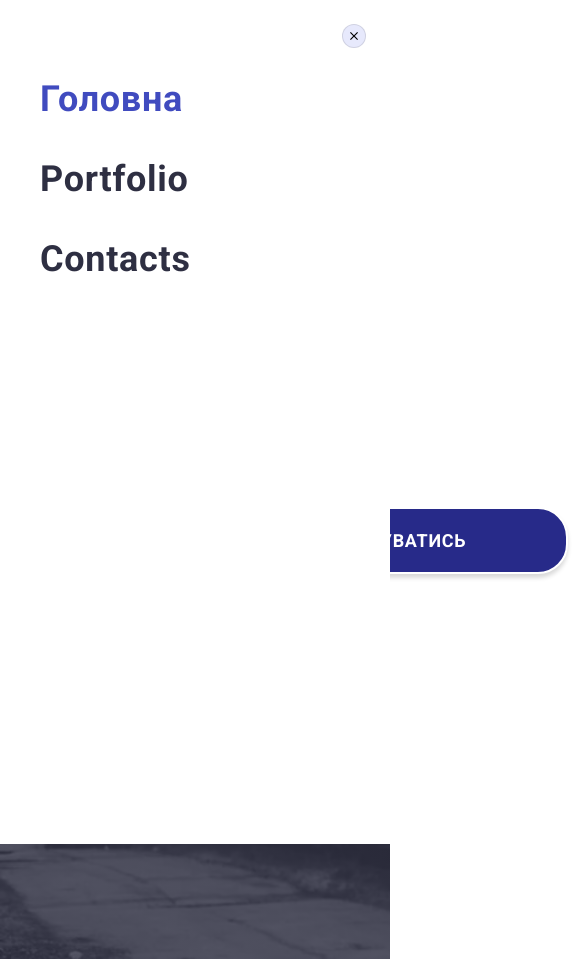
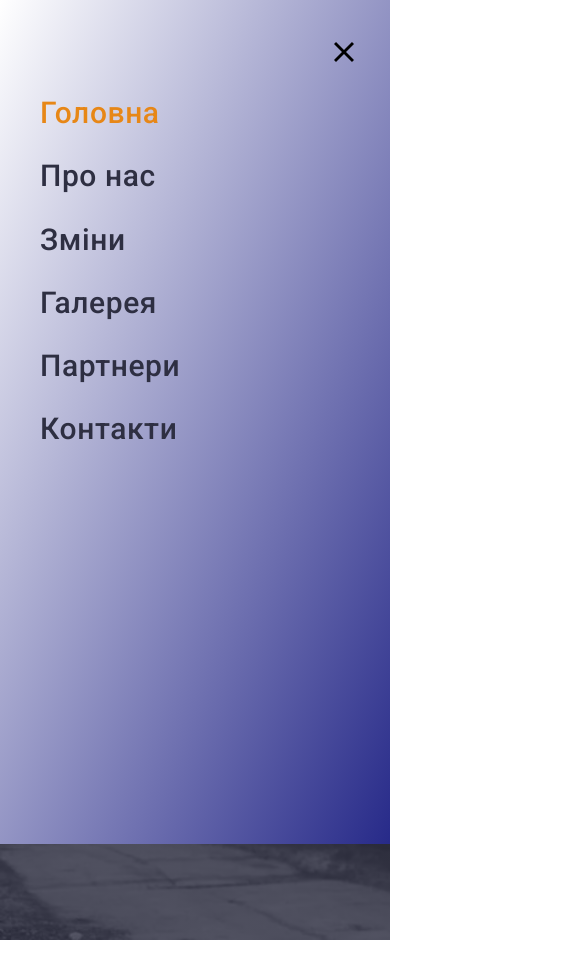
Before and after one commit to anfdrva/IronSquad, a plain HTML site: page index.html in a window 390 px wide. Both pictures are taken after a click on the button 359 px from the left and 57 px from the top of the page. Shown: the top 959 px of the page, 585 px wide, since content can reach past the window. Drawn offline with nearby package versions, Linux system fonts and the light colour scheme.

Commit message:
burger-menu

```diff
--- a/aboutUs.html
+++ b/aboutUs.html
@@ -61,6 +61,46 @@
         </select> -->
         <a href="./aboutUs.html">UA</a>
         <a href="./aboutUs.en.html">EN</a>
+        <button class="menu-open-btn" data-menu-open type="button">
+          <svg class="icon-open-btn" width="32" height="22">
+            <use
+              href="./images/symbol-defs.svg#icon-charm_menu-hamburger"
+            ></use>
+          </svg>
+        </button>
+      </div>
+      <div class="mob-menu is-hidden" data-menu>
+        <div>
+          <div class="mob-close">
+            <button class="menu-close-btn" data-menu-close type="button">
+              <svg class="menu-close-icon">
+                <use href="./images/symbol-defs.svg#icon-close-black"></use>
+              </svg>
+            </button>
+          </div>
+          <ul class="mob-menu-list list">
+            <li class="mob-menu-item">
+              <a class="mob-menu-link current link" href="./index.html"
+                >Головна</a
+              >
+            </li>
+            <li class="mob-menu-item">
+              <a class="mob-menu-link link" href="./aboutUs.html">Про нас</a>
+            </li>
+            <li class="mob-menu-item">
+              <a class="mob-menu-link link" href="./squads.html">Зміни</a>
+            </li>
+            <li class="mob-menu-item">
+              <a class="mob-menu-link link" href="./gallery.html">Галерея</a>
+            </li>
+            <li class="mob-menu-item">
+              <a class="mob-menu-link link" href="./partners.html">Партнери</a>
+            </li>
+            <li class="mob-menu-item">
+              <a class="mob-menu-link link" href="./contacts.html">Контакти</a>
+            </li>
+          </ul>
+        </div>
       </div>
     </header>
     <main>
@@ -81,5 +121,6 @@
         </div>
       </section>
     </main>
+    <script src="./js/menu.js"></script>
   </body>
 </html>
--- a/css/styles.css
+++ b/css/styles.css
@@ -87,6 +87,14 @@
     /* padding: 20px; */
 }
 
+.header-logo-img {
+    width: 80px;
+}
+
+/* .header-logo-img{
+    width: 100px;
+} */
+
 /* .header-logo{
     margin-right: 200px;
 } */
@@ -168,6 +176,7 @@
 .header-list-languages{
     display: flex;
     gap: 10px;
+    margin-right: 15px;
 }
 
 .menu-open-btn {
@@ -188,8 +197,11 @@
     z-index: 1;
     width: 100%;
     height: 100%;
-    background-color: var(--white-color);
-    padding: 24px 24px 40px 40px;
+    /* background-color: var(--white-color); */
+    /* background: linear-gradient(#d8d8da, #fff); */
+    background: linear-gradient( to bottom right,#fff, #272a89);
+    /* background-color: #d8d8da; */
+    padding: 40px 30px 40px 40px;
     display: flex;
     flex-direction: column;
     justify-content: space-between;
@@ -208,33 +220,41 @@
 }
 
 .menu-close-btn {
-    width: 100%;
+    /* width: 100%; */
     height: 100%;
-    border-radius: 50%;
-    background-color: var(--cornflower-color);
-    border: 1px solid rgba(0, 0, 0, 0.1);
+    border: none;
+    outline: none;
+    background-color: transparent;
+    /* border-radius: 50%;
+    background-color: #e78717;
+    border: 1px solid rgba(0, 0, 0, 0.1); */
     cursor: pointer;
     display: inline-flex;
     justify-content: center;
     align-items: center;
+    margin-left: -8px;
 
     transition: background-color 250ms cubic-bezier(0.4, 0, 0.2, 1), fill 250ms cubic-bezier(0.4, 0, 0.2, 1);
 }
 
+.menu-close-icon{
+    width: 20px;
+}
+
 .mob-menu-item:not(:last-child) {
-    margin-bottom: 40px;
+    margin-bottom: 30px;
 }
 
 .mob-menu-link {
-    font-weight: 700;
-    font-size: 36px;
+    font-weight: 500;
+    font-size: 30px;
     line-height: 1.11;
     letter-spacing: 0.02em;
     color: var(--first-main-color);
 }
 
 .current.mob-menu-link {
-    color: var(--hover-color);
+    color: #e78717;
 }
 
 .is-hidden {
@@ -244,43 +264,59 @@
 }
 
 
-/* ----------------------------Hero---------------------------------- */
+/* -----------------------------------------------Hero------------------------------------------------ */
 
 .hero {
     background-image: linear-gradient(rgba(46, 47, 66, 0.8), rgba(46, 47, 66, 0.8)), url(../images/bg-6.jpg);
     background-repeat: no-repeat;
     background-size: cover;
-    /* Изменено на cover */
     width: 100%;
     height: 100vh;
-    /* Изменено на 100vh (100% высоты окна) */
     object-fit: cover;
     text-align: center;
-    padding-top: 30px;
-    padding-bottom: 130px;
+    /* comp */
+    /* padding-top: 30px;
+    padding-bottom: 130px; */
+    padding-top: 20px;
+    padding-bottom: 200px;
 }
 
-/* Добавлено новое свойство для контейнера */
+
 .hero-container {
+    height: 100%;
+
+    /* add for comp  */
+    display: flex;
+        flex-direction: column;
+        justify-content: center;
+        align-items: center;
+}
+
+/* .hero-container {
     display: flex;
     justify-content: center;
     align-items: center;
-    /* Центрируем по вертикали */
     height: 100%;
-    /* Заполняем всю высоту секции */
-}
+} */
 
-/* Добавлено новое свойство для изображения */
+/* .hero-logo-img {
+    max-width: 100%;
+    height: auto;
+    width: 420px;
+} */
+
 .hero-logo-img {
     max-width: 100%;
     height: auto;
+    width: 260px;
+    margin: 0 auto;
 }
 
-.hero-content{
+/* .hero-content{
     margin: auto;
-}
+} */
 
-.hero-title {
+/* .hero-title {
     font-size: 56px;
     line-height: 1.07;
     letter-spacing: 0.02em;
@@ -289,9 +325,36 @@
     width: 496px;
     margin-left: auto;
     margin-right: auto;
+} */
+
+.hero-title {
+    font-size: 37px;
+    line-height: 1.07;
+    letter-spacing: 0.02em;
+    color: var(--white-color);
+    margin-bottom: 48px;
+    margin-left: auto;
+    margin-right: auto;
+    margin-top: 20px;
 }
 
 .hero-btn {
+    font-family: 'Roboto', sans-serif;
+    font-weight: 500;
+    font-size: 16px;
+    line-height: 1.5;
+    letter-spacing: 0.04em;
+    color: var(--white-color);
+    background-color: #272a89;
+    cursor: pointer;
+    padding: 18px 70px;
+    box-shadow: 0px 4px 4px rgba(0, 0, 0, 0.15);
+    border-radius: 30px;
+    border: 2px solid white;
+    transition: background-color 300ms cubic-bezier(0.4, 0, 0.2, 1), color 300ms cubic-bezier(0.4, 0, 0.2, 1);
+}
+
+/* .hero-btn {
     font-family: 'Roboto', sans-serif;
     font-weight: 600;
     font-size: 18px;
@@ -303,16 +366,14 @@
     padding: 18px 100px;
     box-shadow: 0px 4px 4px rgba(0, 0, 0, 0.15);
     border-radius: 30px;
-    /* border: 3px solid #FFFFFF; */
     border: 2px solid white;
     transition: background-color 300ms cubic-bezier(0.4, 0, 0.2, 1), color 300ms cubic-bezier(0.4, 0, 0.2, 1);
-    /* transition: color 300ms cubic-bezier(0.4, 0, 0.2, 1); */
 }
 .hero-btn:hover,
 .hero-btn:focus {
     background-color: #e78717;
     color: #111;
-}
+} */
 
 /* -----------------------------------------About Us---------------------------------------------- */
 
@@ -435,23 +496,36 @@
     .container{
         width: 426px;
     }
-};
+}
 
 @media screen and (min-width: 768px){
     .container{
         width: 766px;
     }
-        .menu-open-btn {
-            display: none;
-        }
-        .header-logo{
+    .menu-open-btn {
+        display: none;
+    }
+    .header-logo{
         margin-right: 200px;
     }
 
-        .header-list {
+    .header-list {
         display: flex;
         gap: 30px;
     }
+
+    .hero-container {
+        display: flex;
+        justify-content: center;
+        align-items: center;
+        height: 100%;
+    }
+
+    .hero-logo-img {
+                    max-width: 100%;
+                    height: auto;
+                    width: 420px;
+                }
 
 
 }
@@ -465,16 +539,16 @@
         padding-bottom: 120px;
     }
 
-        .menu-open-btn {
+        /* .menu-open-btn {
             display: none;
-        }
+        } */
 
-        .header-logo {
+        /* .header-logo {
             margin-right: 200px;
-        }
+        } */
 
-        .header-list {
+        /* .header-list {
             display: flex;
             gap: 30px;
-        }
+        } */
 }
--- a/index.html
+++ b/index.html
@@ -25,12 +25,7 @@
       <div class="container header-container">
         <nav class="header-nav">
           <a class="header-logo link" href="./index.html">
-            <img
-              class="header-logo-img"
-              src="./images/logo.png"
-              alt="logo"
-              width="100"
-            />
+            <img class="header-logo-img" src="./images/logo.png" alt="logo" />
           </a>
           <ul class="header-list list">
             <li class="header-item">
@@ -96,16 +91,11 @@
         <div>
           <div class="mob-close">
             <button class="menu-close-btn" data-menu-close type="button">
-              <svg class="menu-close-icon" width="8" height="8">
+              <svg class="menu-close-icon">
                 <use href="./images/symbol-defs.svg#icon-close-black"></use>
               </svg>
             </button>
           </div>
-          <!-- <button class="menu-close-btn" type="button">
-          <svg class="menu-close-icon" width="8" height="8">
-            <use href="./images/icons.svg#icon-close-black"></use>
-          </svg>
-        </button> -->
           <ul class="mob-menu-list list">
             <li class="mob-menu-item">
               <a class="mob-menu-link current link" href="./index.html"
@@ -113,12 +103,19 @@
               >
             </li>
             <li class="mob-menu-item">
-              <a class="mob-menu-link link" href="./portfolio.html"
-                >Portfolio</a
-              >
+              <a class="mob-menu-link link" href="./aboutUs.html">Про нас</a>
             </li>
             <li class="mob-menu-item">
-              <a class="mob-menu-link link" href="">Contacts</a>
+              <a class="mob-menu-link link" href="./squads.html">Зміни</a>
+            </li>
+            <li class="mob-menu-item">
+              <a class="mob-menu-link link" href="./gallery.html">Галерея</a>
+            </li>
+            <li class="mob-menu-item">
+              <a class="mob-menu-link link" href="./partners.html">Партнери</a>
+            </li>
+            <li class="mob-menu-item">
+              <a class="mob-menu-link link" href="./contacts.html">Контакти</a>
             </li>
           </ul>
         </div>
@@ -127,12 +124,7 @@
     <main>
       <section class="hero">
         <div class="container hero-container">
-          <img
-            class="hero-logo-img"
-            src="./images/logo.png"
-            alt="logo"
-            width="420"
-          />
+          <img class="hero-logo-img" src="./images/logo.png" alt="logo" />
           <div class="hero-content">
             <h1 class="hero-title">ЗАЛІЗНА ЗМІНА</h1>
             <button type="button" class="hero-btn">ЗАРЕЄСТРУВАТИСЬ</button>
```
Also changed, not shown: contacts.html (+1 -0 lines), gallery.html (+1 -0 lines), partners.html (+1 -0 lines), squads.html (+1 -0 lines).
